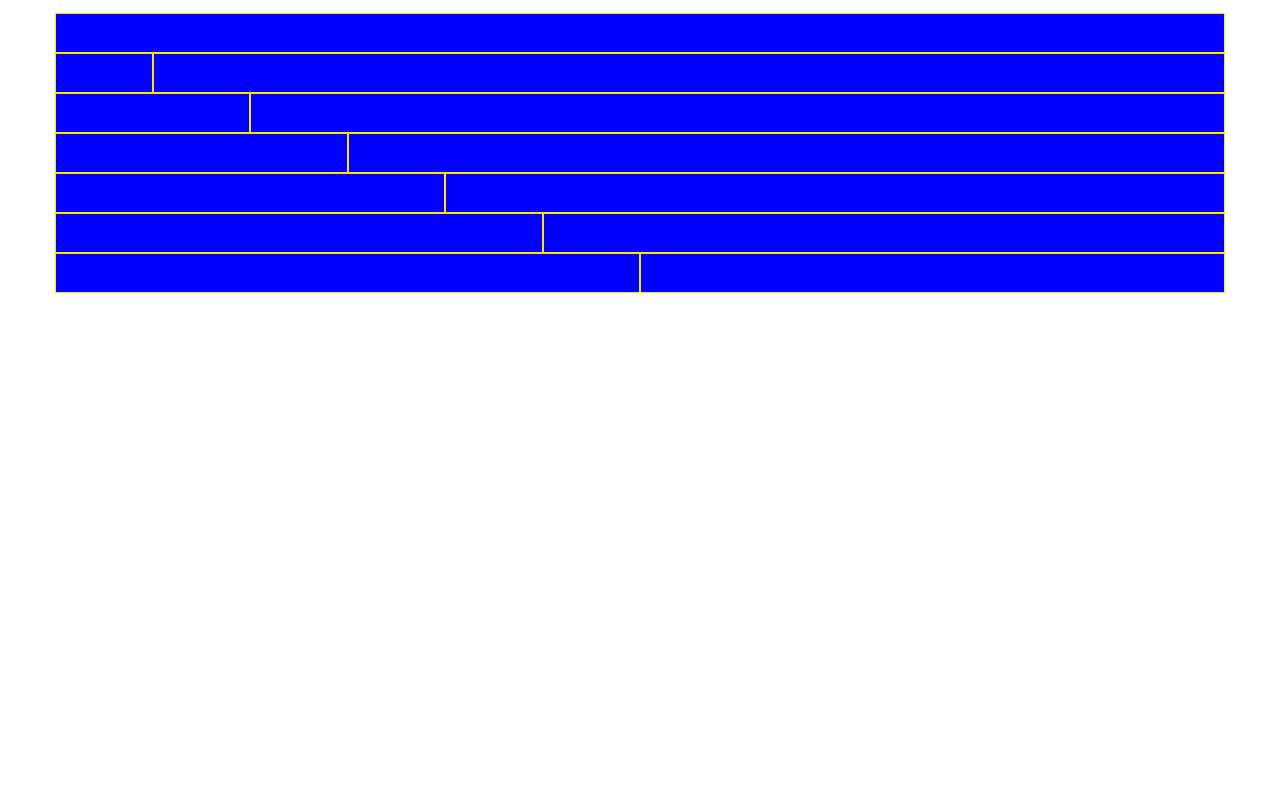
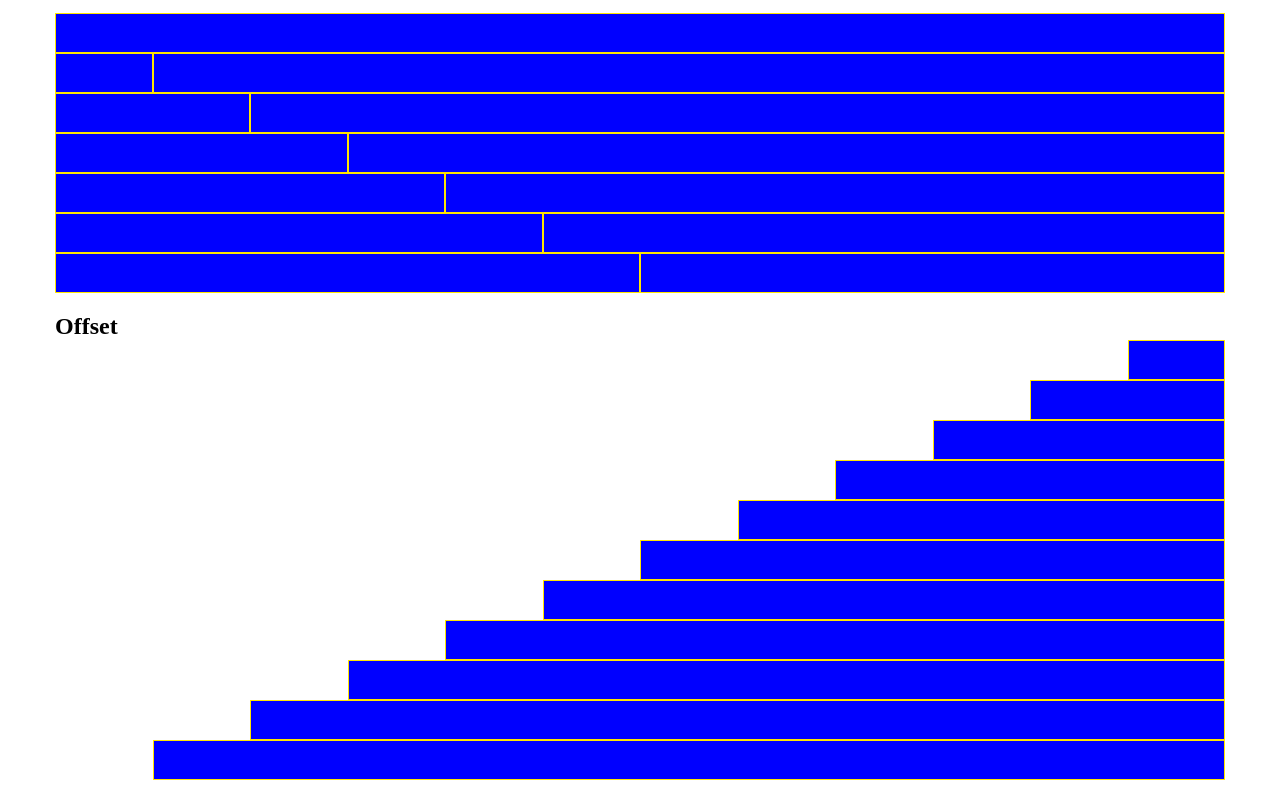
Before and after one commit to Vito9009/html-css-12bool, a plain HTML site: page index.html in a window 1280 px wide. Shown: the part 306-1106 px from the top of the page. Before the commit the page ends 800 px from the top, so only its background shows below. Drawn offline with Linux system fonts and the light colour scheme.

Commit message:
seconda-parte-offset

```diff
--- a/index.html
+++ b/index.html
@@ -86,5 +86,34 @@
         </div>
     </div>
 
+    <div class="container">
+
+        <div><h2>Offset</h2></div>
+
+        <div class="row">
+            <div class="col-1 col-offset-11 blue-box"></div>
+
+            <div class="col-2 col-offset-10 blue-box"></div>
+
+            <div class="col-3 col-offset-9 blue-box"></div>
+
+            <div class="col-4 col-offset-8 blue-box"></div>
+
+            <div class="col-5 col-offset-7 blue-box"></div>
+
+            <div class="col-6 col-offset-6 blue-box"></div>
+
+            <div class="col-7 col-offset-5 blue-box"></div>
+
+            <div class="col-8 col-offset-4 blue-box"></div>
+
+            <div class="col-9 col-offset-3 blue-box"></div>
+
+            <div class="col-10 col-offset-2 blue-box"></div>
+
+            <div class="col-11 col-offset-1 blue-box"></div>
+        </div>
+    </div>
+
 </body>
 </html>
```
